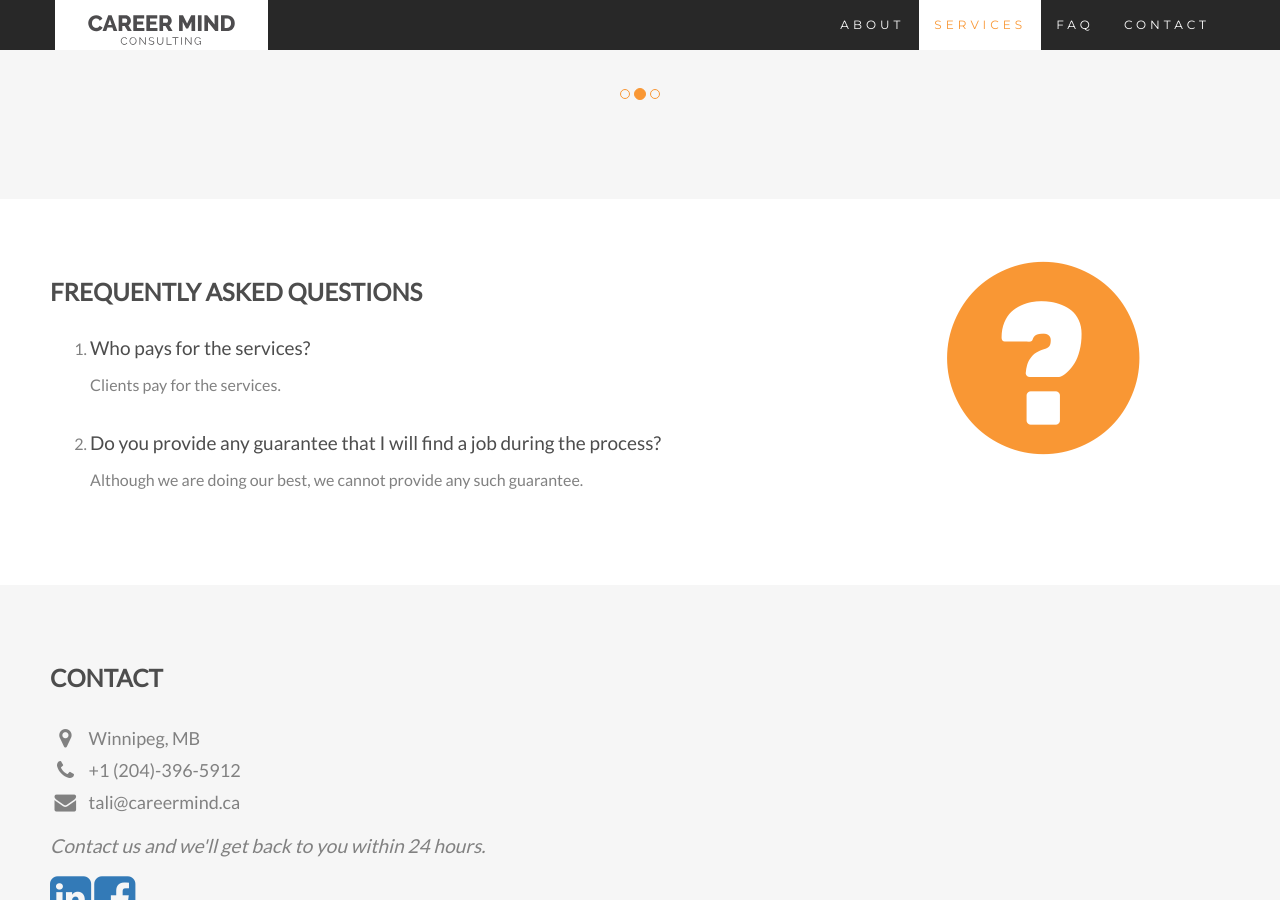
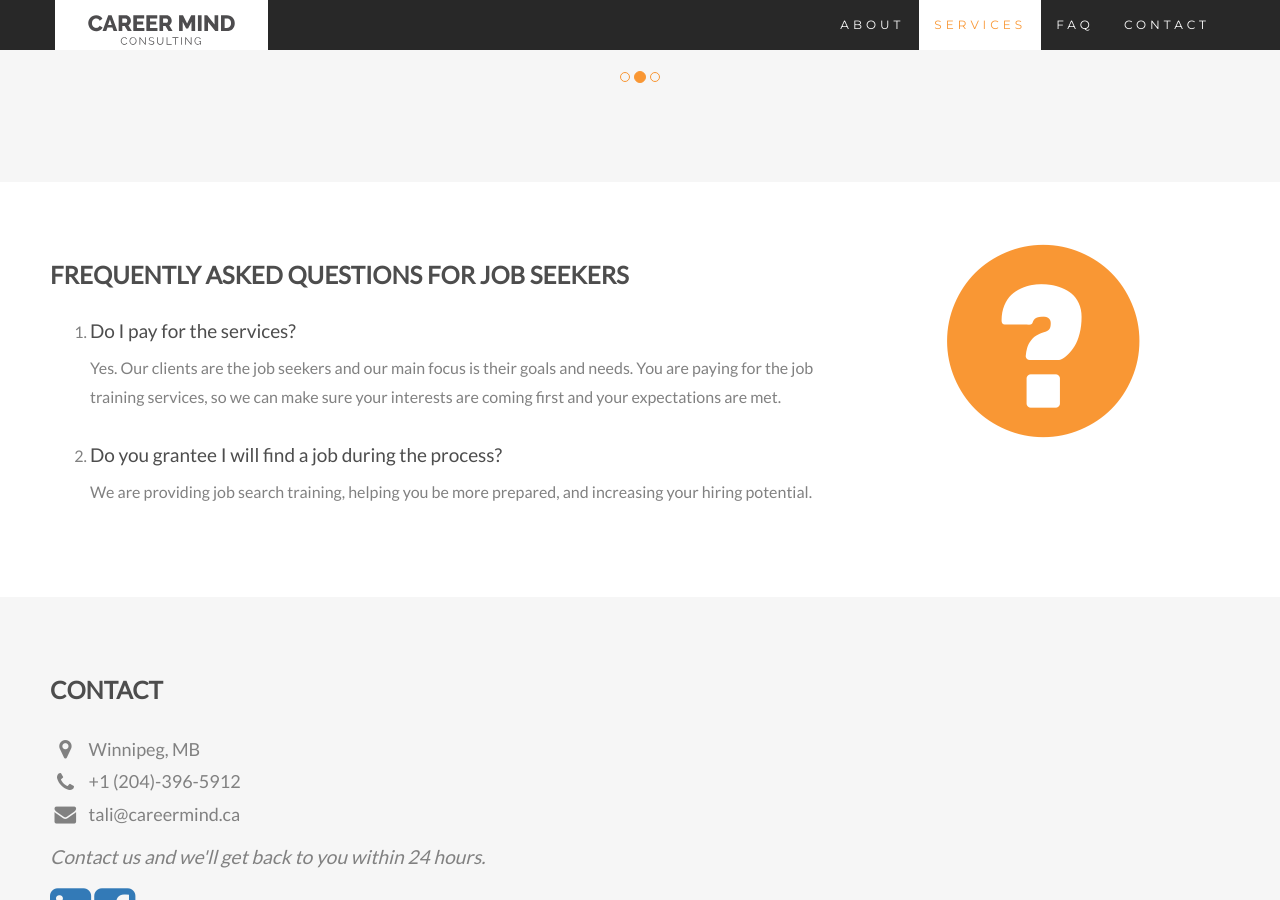
Before and after one commit to aaronkor/cm-site, a Jekyll site: the page built from beta.html, in a window 1280 px wide and 900 px high, scrolled down 3042 px. Built offline with Jekyll 4.4.1, drawn with Linux system fonts in a browser that asks for light colours.

Commit message:
remove index.html for master branch

```diff
--- a/beta.html
+++ b/beta.html
@@ -13,23 +13,29 @@ redirect_from: /
   <div class="row">
     <div class="col-sm-8">
       <h2>About Career Mind</h2><br>
-      <p>Career Mind Consulting is known as a company with passionate
-      professionals that set a goal of making an impact in their client’s
-      personal and professional lives. Our mission is to deliver high quality
-      of career consulting services with emphasis on people and the human
-      aspect.</p>
-      <p>Career Mind Consulting is providing tailored, professional services in
-      a career counselling setting, both to job-seekers and to employers in
-      a goal-oriented, transparent and supportive environment.</p>
       <p>
-        <a class="internal-link" href="#services">
-          Please head to Services section for a complete list of the provided services.
-        </a>
+        Career Mind Consulting is known as a company with passionate
+        professionals that set a goal of making an impact in their client’s
+        personal and professional lives. Our mission is to deliver high quality
+        of career consulting services with emphasis on people and the human
+        aspect.
       </p>
-      <br><a class="internal-link" href="#contact"><button class="btn btn-default btn-lg" >Get in Touch</button></a>
+      <p>
+        Career Mind Consulting is providing tailored, professional services in
+        a career counselling setting, both to job-seekers and to employers in
+        a goal-oriented, transparent and supportive environment.
+      </p>
+      <p>
+      <a class="internal-link" href="#services">
+        Please head to Services section for a complete list of the provided services.</a>
+      </p>
+      <br>
+      <a class="internal-link" href="#contact">
+        <button class="btn btn-default btn-lg" >Get in Touch</button>
+      </a>
     </div>
     <div class="col-sm-4 image-col">
-      <img class="img-circle headshot" src="./img/tali.jpg"></img>
+      <img class="img-circle img-responsive center-block" src="./img/tali.jpg"></img>
     </div>
   </div>
 </div>
@@ -53,7 +58,8 @@ redirect_from: /
         development of clients’ personal and occupational lives.
       </h4>
       <br>
-      <ul>
+      <h2>Our Values</h2><br>
+      <ul class="values-list">
         <li>
           <strong>OPEN-MINDEDNESS and ADAPTABILITY</strong> – we are a forward looking company that takes
           on board social differences and different perspectives. Our skills are
@@ -86,12 +92,17 @@ redirect_from: /
     <div class="col-sm-4">
       <span class="glyphicon glyphicon-search logo-small"></span>
       <h4>JOB SEARCH TRAINING</h4>
-      <p>Resume, cover letter and social media profiles review and development. Identifying job search strategies and supporting the job application and interview processes.</p>
+      <p>Resume, cover letter and social media profiles review and development.
+      Identifying job search strategies and supporting the job application and
+      interview processes.</p>
     </div>
     <div class="col-sm-4">
       <span class="glyphicon glyphicon-briefcase logo-small"></span>
       <h4>TALENT SOURCING</h4>
-      <p>Utilizing social networks and web technologies to find the largest pool of compatible candidates within the guidelines set out by our clients.</p>
+      <p>
+        Utilizing social networks and web technologies to find the largest pool
+        of compatible candidates within the guidelines set out by our clients.
+      </p>
     </div>
     <div class="col-sm-4">
       <span class="glyphicon glyphicon-road logo-small"></span>
@@ -150,15 +161,19 @@ redirect_from: /
 <div id="faq" class="container-fluid">
   <div class="row">
     <div class="col-sm-8">
-      <h2>FREQUENTLY ASKED QUESTIONS</h2>
+      <h2>FREQUENTLY ASKED QUESTIONS FOR JOB SEEKERS</h2>
       <ol class="faq-list">
         <li>
-          <h4>Who pays for the services?</h4>
-          <p>Clients pay for the services.</p>
+          <h4>Do I pay for the services?</h4>
+          <p>Yes. Our clients are the job seekers and our main focus is their
+          goals and needs. You are paying for the job training services, so we
+          can make sure your interests are coming first and your expectations
+          are met.</p>
         </li>
         <li>
-          <h4>Do you provide any guarantee that I will find a job during the process?</h4>
-          <p>Although we are doing our best, we cannot provide any such guarantee.</p>
+          <h4>Do you grantee I will find a job during the process?</h4>
+          <p>We are providing job search training, helping you be more
+          prepared, and increasing your hiring potential.</p>
         </li>
       </ol>
     </div>
```
Also changed, not shown: other parts of beta.html (+0 -1 lines), index.html (deleted, +0 -236 lines).
